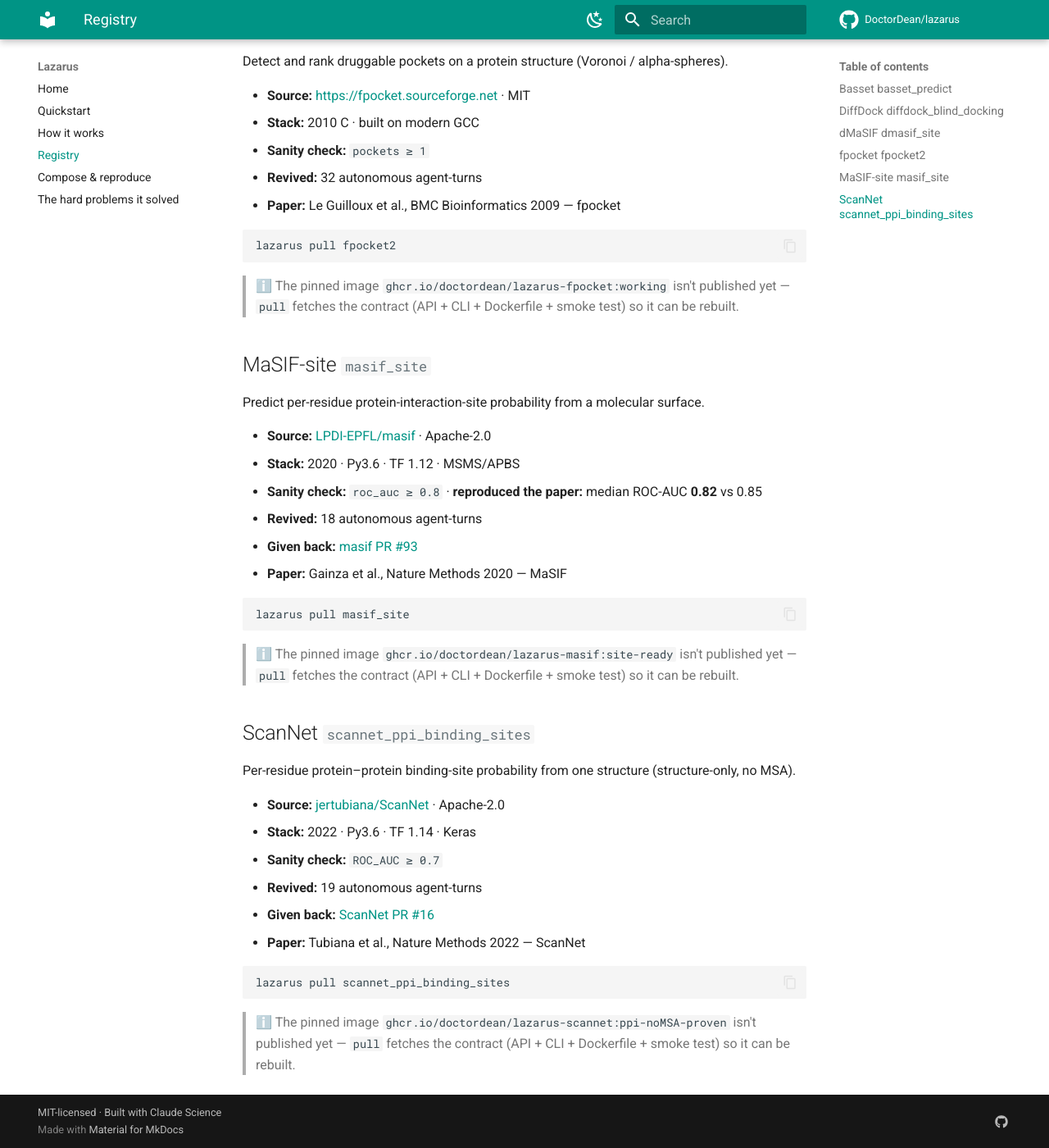
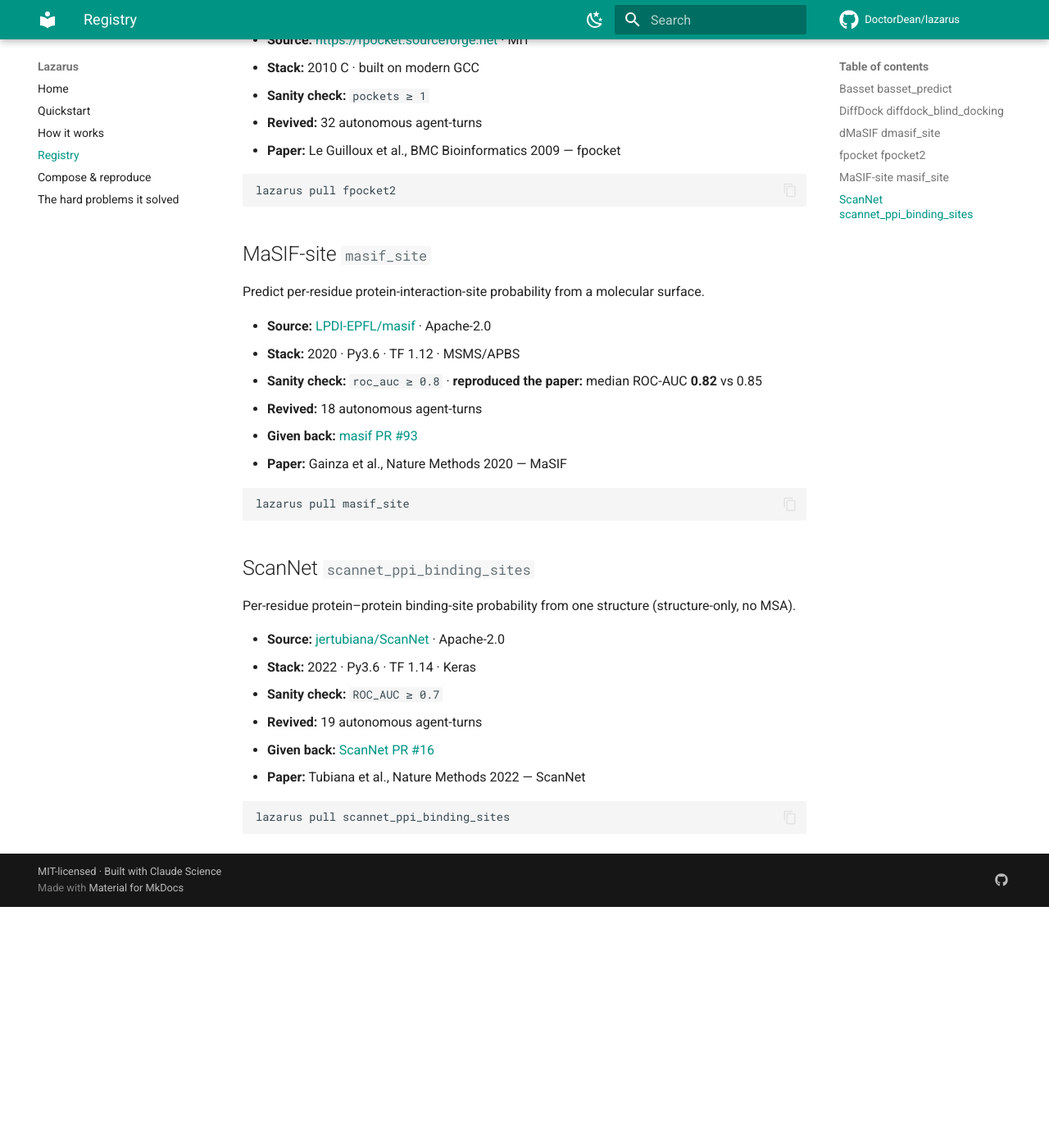
Before and after one commit to DoctorDean/lazarus, an MkDocs documentation site: the page built from docs/registry.md, in a window 1280 px wide and 1400 px high, scrolled down 2120 px. Shown: the whole window at 82% size. Built offline with MkDocs 1.6.1 and Material for MkDocs 9.7.7, drawn with Linux system fonts in a browser that asks for light colours; comment, search, counter and statistics services are not loaded; after the commit the page ends 3226 px from its top, so only the background shows below that; some of the changed text lies outside the part shown.

Commit message:
registry: mark the 4 GHCR images public (masif/scannet/fpocket/diffdock)
Images pushed to ghcr.io/doctordean/lazarus-<name> and set Public — verified
anonymously pullable (HTTP 200). Flip image_public=True on those entries and
regenerate index.json + docs/registry.md. dMaSIF (CC BY-NC-ND) and Basset
(unclear license) stay image_public=false / rebuild-locally.

Co-Authored-By: Claude Opus 4.8 <noreply@anthropic.com>

````diff
--- a/docs/registry.md
+++ b/docs/registry.md
@@ -47,7 +47,6 @@ Blind docking — protein + ligand → ranked, confidence-scored 3D poses (diffu
 lazarus pull diffdock_blind_docking
 ```
 
-> ℹ️ The pinned image `ghcr.io/doctordean/lazarus-diffdock:site-ready` isn't published yet — `pull` fetches the contract (API + CLI + Dockerfile + smoke test) so it can be rebuilt.
 
 ## dMaSIF  <small>`dmasif_site`</small>
 
@@ -79,7 +78,6 @@ Detect and rank druggable pockets on a protein structure (Voronoi / alpha-sphere
 lazarus pull fpocket2
 ```
 
-> ℹ️ The pinned image `ghcr.io/doctordean/lazarus-fpocket:working` isn't published yet — `pull` fetches the contract (API + CLI + Dockerfile + smoke test) so it can be rebuilt.
 
 ## MaSIF-site  <small>`masif_site`</small>
 
@@ -96,7 +94,6 @@ Predict per-residue protein-interaction-site probability from a molecular surfac
 lazarus pull masif_site
 ```
 
-> ℹ️ The pinned image `ghcr.io/doctordean/lazarus-masif:site-ready` isn't published yet — `pull` fetches the contract (API + CLI + Dockerfile + smoke test) so it can be rebuilt.
 
 ## ScanNet  <small>`scannet_ppi_binding_sites`</small>
 
@@ -112,5 +109,3 @@ Per-residue protein–protein binding-site probability from one structure (struc
 ```bash
 lazarus pull scannet_ppi_binding_sites
 ```
-
-> ℹ️ The pinned image `ghcr.io/doctordean/lazarus-scannet:ppi-noMSA-proven` isn't published yet — `pull` fetches the contract (API + CLI + Dockerfile + smoke test) so it can be rebuilt.
````
Also changed, not shown: 6 other files.
